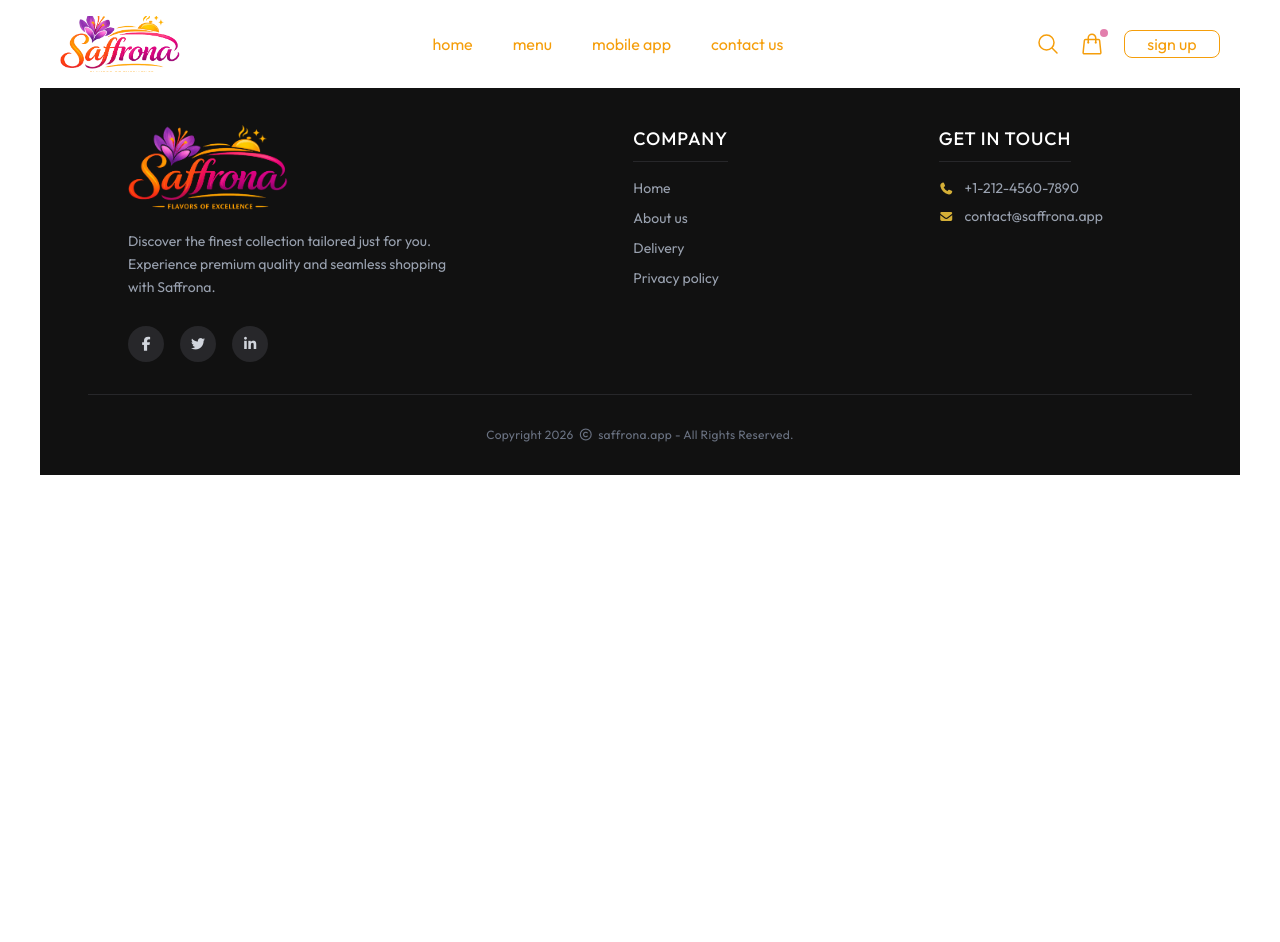
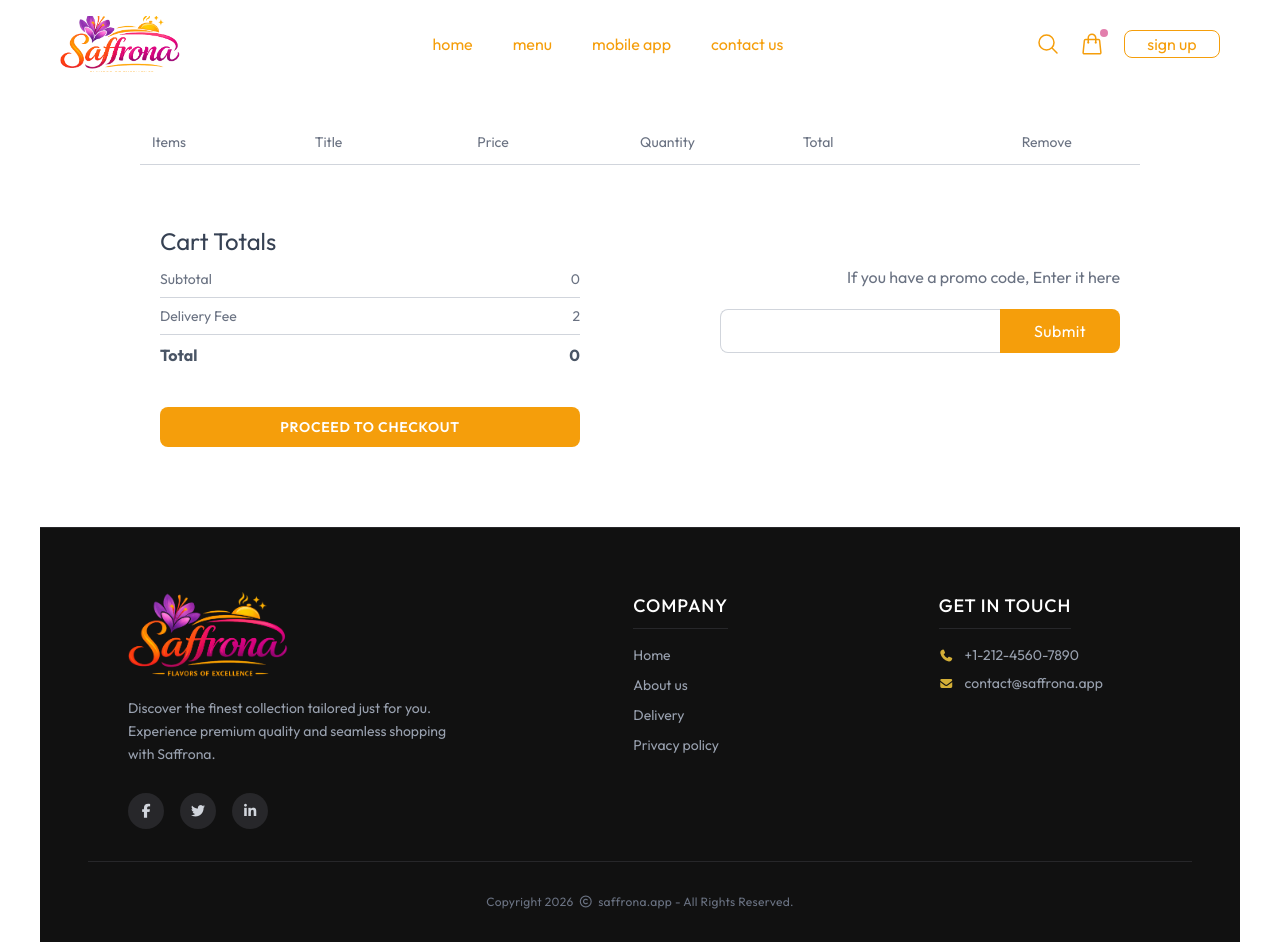
Before and after one commit to engr-sudiptto/Saffrona, a React (Vite) app: page /cart in a window 1280 px wide. Before the commit the page ends 800 px from the top, so only its background shows below. Built offline with nearby package versions, Linux system fonts and the light colour scheme.

Commit message:
feat: implement cart page with selected food item data

```diff
--- a/src/App.jsx
+++ b/src/App.jsx
@@ -8,6 +8,7 @@ import PlaceOrder from './pages/PlaceOrder';
 import Footer from './components/Footer';
 import Auth from './components/Auth';
 import Navbar from './components/Navbar';
+import Cart from './pages/Cart';
 
 function App() {
   const [showLogin, setShowLogin] = useState(false);
@@ -26,7 +27,7 @@ function App() {
           <Route path="/mobileapp" element={<MobileApp />} />
           <Route path="/contactus" element={<ContactUs />} />
           <Route path="/menu" element={<Menu />} />
-          <Route path="/cart" element={<Menu />} />
+          <Route path="/cart" element={<Cart/>} />
           <Route path="/order" element={<PlaceOrder />} />
         </Routes>
       </Router>
--- a/src/context/StoreContext.jsx
+++ b/src/context/StoreContext.jsx
@@ -18,10 +18,6 @@ const StoreContextProider = props => {
     setCartItems(prev => ({ ...prev, [itemId]: prev[itemId] - 1 }));
   };
 
-  useEffect(() => {
-    console.log(cartItems)
-  },[cartItems])
-
   const contextValue = {
     foodList,
     cartItems,
--- a/src/pages/Cart.jsx
+++ b/src/pages/Cart.jsx
@@ -1,9 +1,94 @@
-import React from 'react'
+import React, { useContext } from 'react'
+import { StoreContext } from '../context/StoreContext'
 
 const Cart = () => {
+  const { foodList, cartItems, removeFromCart } = useContext(StoreContext)
+
   return (
-    <div>Cart</div>
-  )
+    <div className="w-full max-w-250 m-auto mt-15 sm:mt-20 md:mt-30">
+      {/* ====== main cart section is here =======  */}
+      <div>
+        {/* ------ cart items title -------  */}
+        <div className="grid grid-cols-6 text-gray-500 p-3 text-xs sm:text-sm">
+          <p>Items</p>
+          <p>Title</p>
+          <p>Price</p>
+          <p>Quantity</p>
+          <p>Total</p>
+          <p className="text-center">Remove</p>
+        </div>
+        <div className="w-full h-px bg-gray-300 "></div>
+
+        {/* -------- food itmes -------  */}
+        {foodList.map((item, index) => {
+          if (cartItems[item._id] > 0) {
+            return (
+              <div>
+                <div className="grid grid-cols-6 items-center p-3 text-xs sm:text-sm">
+                  <img
+                    className="w-10 h-10 lg:w-15 lg:h-15"
+                    src={item.image}
+                    alt=""
+                  />
+                  <p className="text-gray-400">{item.name}</p>
+                  <p className="text-gray-400">${item.price}</p>
+                  <p className="text-gray-400">{cartItems[item._id]}</p>
+                  <p className="text-gray-400">
+                    ${item.price * cartItems[item._id]}
+                  </p>
+                  <p
+                    onClick={() => removeFromCart(item._id)}
+                    className="text-gray-400 cursor-pointer text-[10px] text-center"
+                  >
+                    <i class="fa-solid fa-x"></i>
+                  </p>
+                </div>
+                <div className="w-full h-px bg-gray-300"></div>
+              </div>
+            );
+          }
+        })}
+
+        {/* ---------- cart total & promo code section ------------  */}
+        <div className="grid grid-cols-1 gap-0 mt-10 lg:grid-cols-2 lg:gap-20">
+          {/* ------ cart total ------  */}
+          <div className="p-5 order-2 lg:order-1">
+            <h3 className="text-2xl text-gray-700 mb-3">Cart Totals</h3>
+            <div className="flex justify-between items-center text-sm text-gray-500">
+              <p>Subtotal</p>
+              <span>0</span>
+            </div>
+            <div className="w-full h-px bg-gray-300 my-2"></div>
+            <div className="flex justify-between items-center text-sm text-gray-500">
+              <p>Delivery Fee</p>
+              <span>2</span>
+            </div>
+            <div className="w-full h-px bg-gray-300 my-2"></div>
+            <div className="flex justify-between items-center font-bold text-gray-600">
+              <p>Total</p>
+              <span>0</span>
+            </div>
+            <button className="w-full h-10 bg-[#F59E0B] mt-10 rounded-lg text-sm tracking-wider text-white font-semibold">
+              PROCEED TO CHECKOUT
+            </button>
+          </div>
+          {/* ------ promo code ------  */}
+          <div className="p-5 lg:mt-10 lg:pl-10 order-1 lg:order-2">
+            <p className="lg:text-right text-gray-500">
+              If you have a promo code, Enter it here
+            </p>
+            <div className="flex items-center justify-between mt-5">
+              <input
+                className="basis-[70%] w-full h-11 border border-gray-300 rounded-l-lg border-r-0"
+                type="text"
+              />
+              <button className="basis-[30%] w-full h-11 bg-[#F59E0B] text-center content-center tracking-wide rounded-r-lg text-white">Submit</button>
+            </div>
+          </div>
+        </div>
+      </div>
+    </div>
+  );
 }
 
 export default Cart
```
